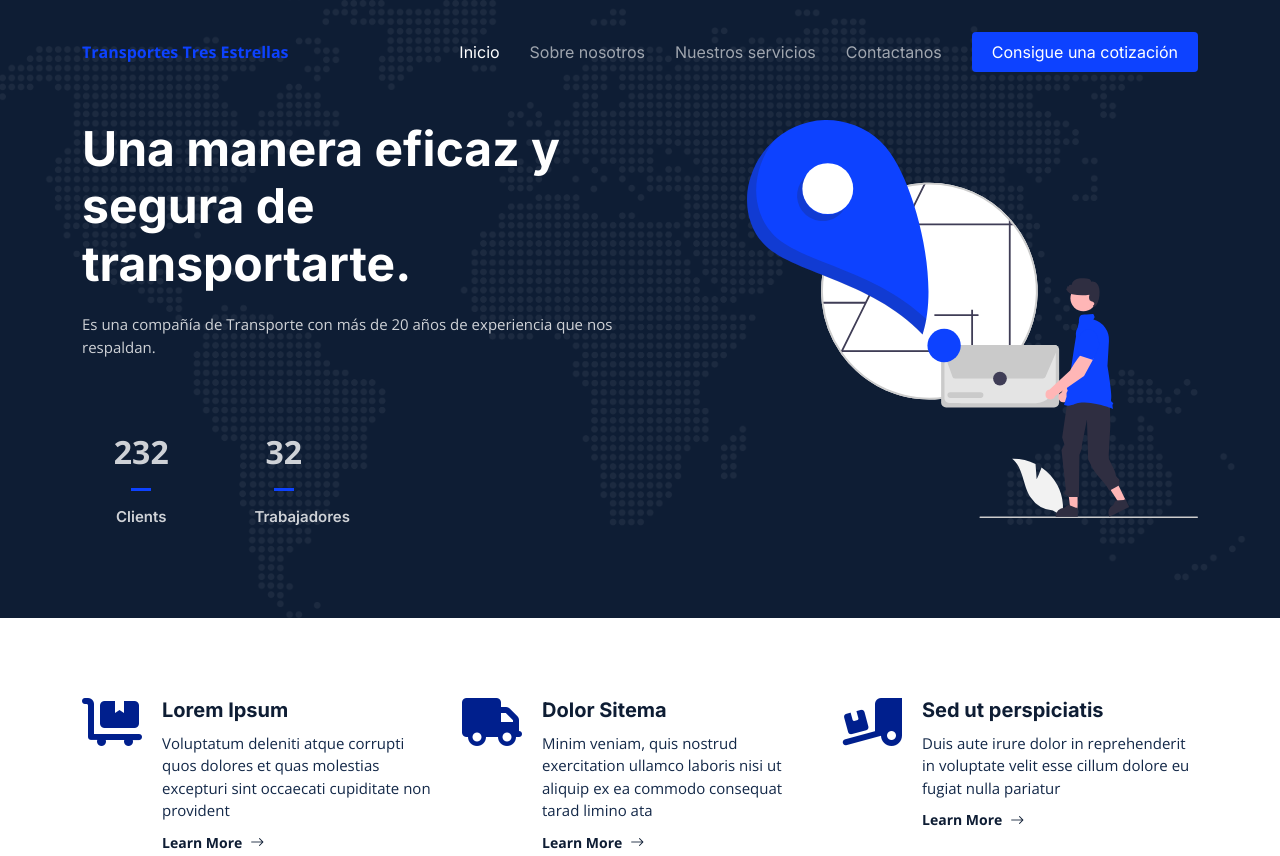
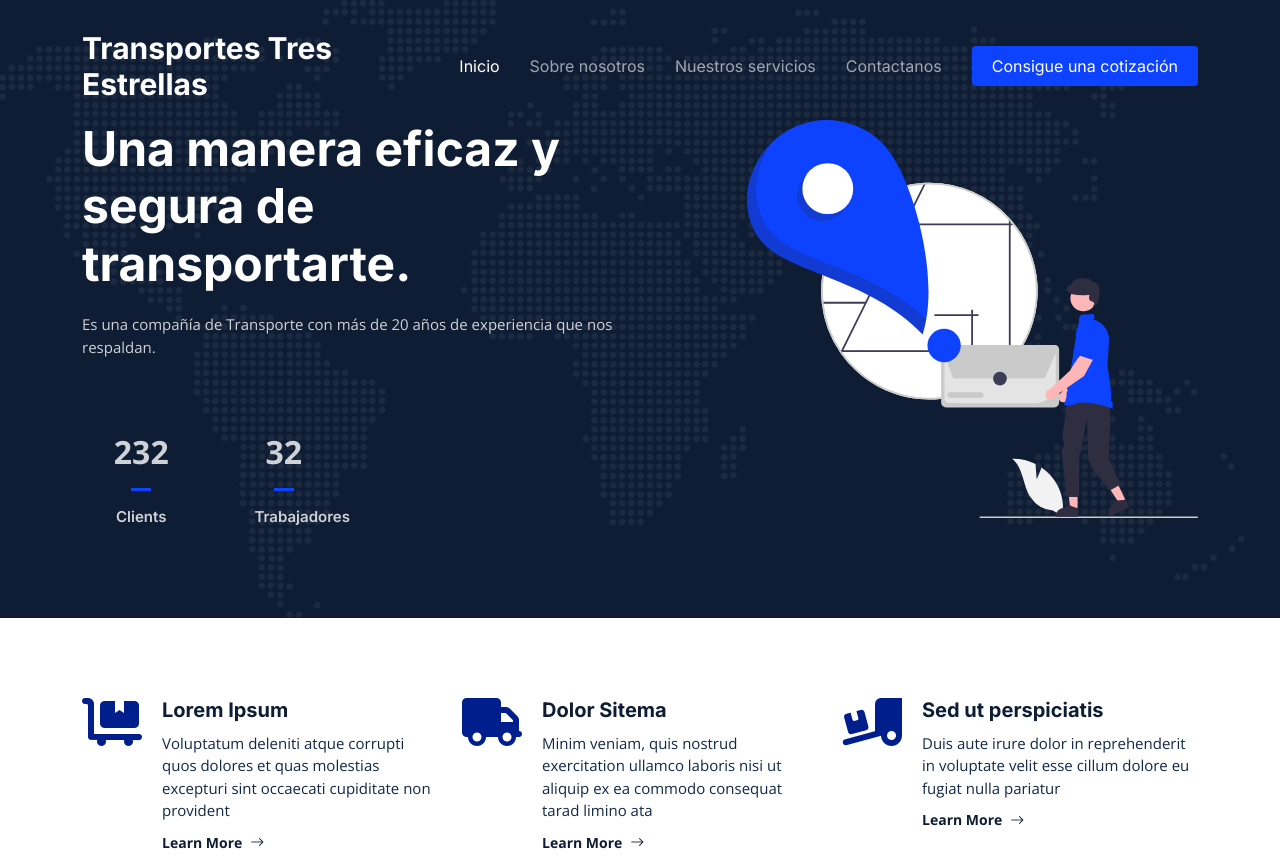
Before and after one commit to MilhHdz/transportes-tres-estrellas, a plain HTML site: page index.html in a window 1280 px wide. Shown: the top 856 px of the page. Drawn offline with nearby package versions, Linux system fonts and the light colour scheme.

Commit message:
Cambio en la etiqueta del nombre de la empresa

```diff
--- a/index.html
+++ b/index.html
@@ -46,7 +46,7 @@
       <a href="index.html" class="logo d-flex align-items-center">
         <!-- Uncomment the line below if you also wish to use an image logo -->
         <!-- <img src="assets/img/logo.png" alt=""> -->
-        <strong>Transportes Tres Estrellas</strong>
+        <h1>Transportes Tres Estrellas</h1>
       </a>
 
       <i class="mobile-nav-toggle mobile-nav-show bi bi-list"></i>
```
